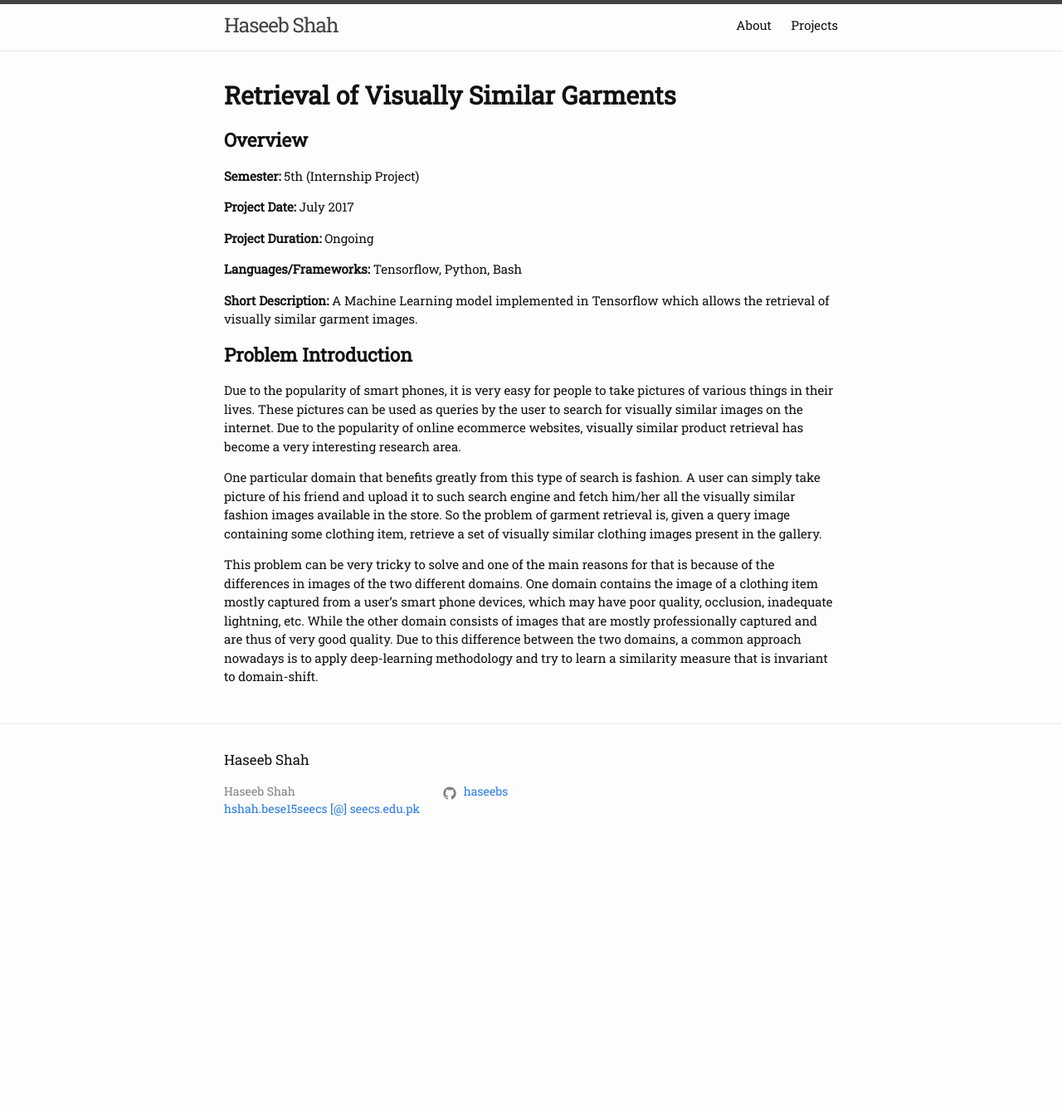
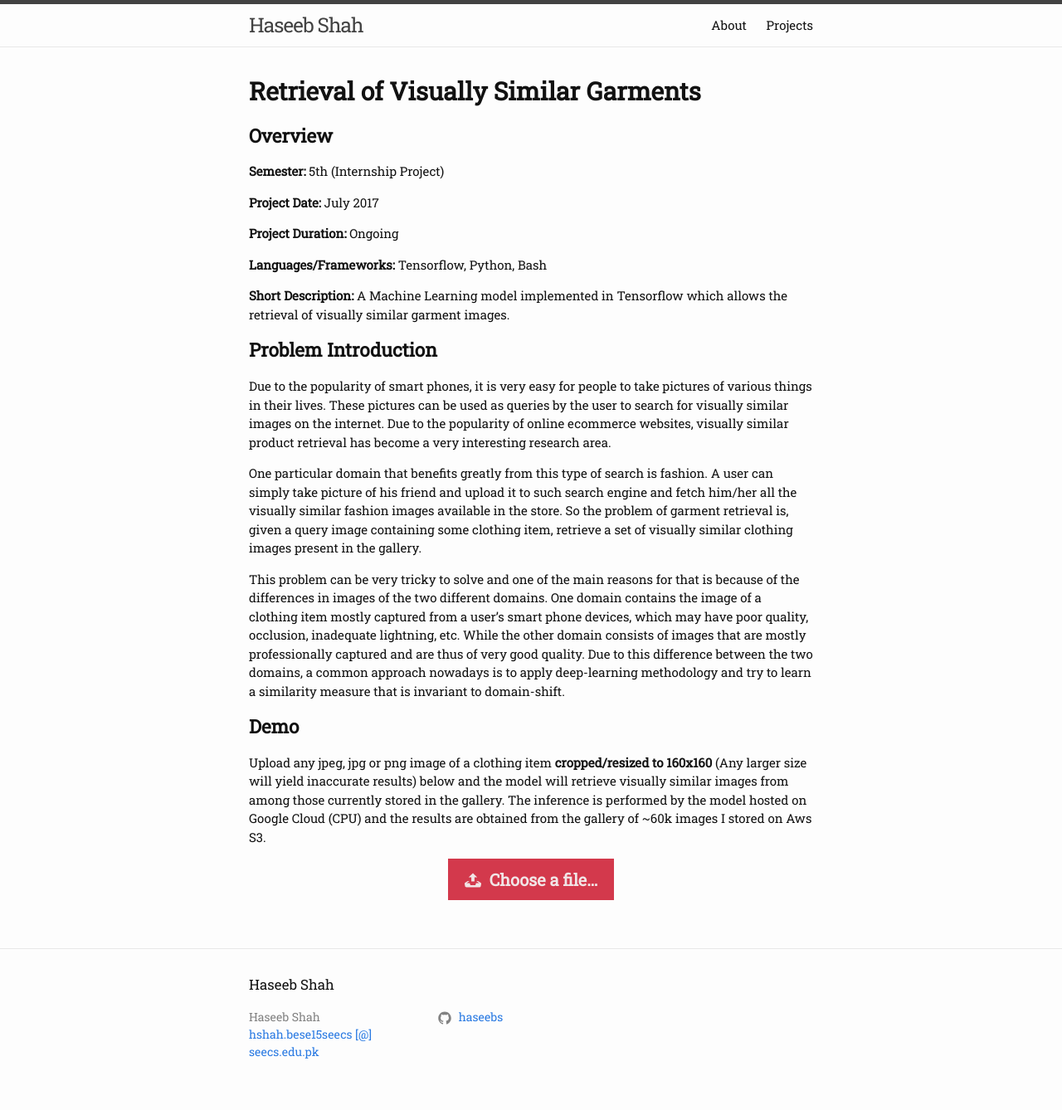
Before and after one commit to haseebs/haseebs.github.io, a Jekyll site: the page built from _projects/garment.markdown, in a window 1280 px wide. Shown: the whole page at 83% size. Built offline with Jekyll 4.4.1, drawn with Linux system fonts in a browser that asks for light colours; before the commit the page ends 1045 px from its top, so only the background shows below that.

Commit message:
Added demo for garment retrieval + minor changes

```diff
--- a/_includes/head.html
+++ b/_includes/head.html
@@ -7,6 +7,7 @@
   <meta name="description" content="{{ page.excerpt | default: site.description | strip_html | normalize_whitespace | truncate: 160 | escape }}">
 
   <link rel="stylesheet" href="{{ "/assets/main.css" | relative_url }}">
+  <script src="https://ajax.googleapis.com/ajax/libs/jquery/3.3.1/jquery.min.js"></script>
   <link rel="canonical" href="{{ page.url | replace:'index.html','' | absolute_url }}">
   <link rel="alternate" type="application/rss+xml" title="{{ site.title | escape }}" href="{{ "/feed.xml" | relative_url }}">
   <link href="https://fonts.googleapis.com/css?family=Montserrat|Open+Sans|Roboto+Slab" rel="stylesheet">
--- a/_projects/garment.markdown
+++ b/_projects/garment.markdown
@@ -42,3 +42,209 @@
 quality. Due to this difference between the two domains, a common
 approach nowadays is to apply deep-learning methodology and try to learn
 a similarity measure that is invariant to domain-shift.
+
+## **Demo**
+Upload any jpeg, jpg or png image of a clothing item **cropped/resized to
+160x160** (Any larger size will yield inaccurate results) below and the model
+will retrieve visually similar images from among those currently stored in
+the gallery. The inference is performed by the model hosted on Google Cloud
+(CPU) and the results are obtained from the gallery of ~60k images I stored
+on Aws S3.
+
+<style>
+* {
+    box-sizing: border-box;
+}
+
+.row {
+    display: -ms-flexbox; /* IE10 */
+    display: flex;
+    -ms-flex-wrap: wrap; /* IE10 */
+    flex-wrap: wrap;
+    padding: 0 4px;
+}
+
+.column {
+    -ms-flex: 25%; /* IE10 */
+    flex: 25%;
+    max-width: 25%;
+    padding: 0 4px;
+}
+
+.column img {
+    margin-top: 8px;
+    vertical-align: middle;
+}
+
+@media (max-width: 800px) {
+    .column {
+        -ms-flex: 50%;
+        flex: 50%;
+        max-width: 50%;
+    }
+}
+
+
+@media (max-width: 600px) {
+    .column {
+        -ms-flex: 100%;
+        flex: 100%;
+        max-width: 100%;
+    }
+}
+
+#file1 {
+    width: 0.1px;
+    height: 0.1px;
+    opacity: 0;
+    overflow: hidden;
+    position: absolute;
+    z-index: -1;
+}
+
+#file1 + label {
+    max-width: 80%;
+    font-size: 1.25rem;
+    /* 20px */
+    font-weight: 700;
+    text-overflow: ellipsis;
+    white-space: nowrap;
+    cursor: pointer;
+    display: inline-block;
+    overflow: hidden;
+    padding: 0.625rem 1.25rem;
+    /* 10px 20px */
+}
+
+#file1:focus + label,
+#file1.has-focus + label {
+    outline: 1px dotted #000;
+    outline: -webkit-focus-ring-color auto 5px;
+}
+
+#file1+ label svg {
+    width: 1em;
+    height: 1em;
+    vertical-align: middle;
+    fill: currentColor;
+    margin-top: -0.25em;
+    /* 4px */
+    margin-right: 0.25em;
+    /* 4px */
+}
+
+
+#file1 + label {
+    color: #f1e5e6;
+    background-color: #d3394c;
+}
+
+#file1:focus + label,
+#file1.has-focus + label,
+#file1 + label:hover {
+    background-color: #722040;
+}
+
+
+#file1 + label {
+	cursor: pointer; /* "hand" cursor */
+}
+
+#file1:focus + label {
+	outline: 1px dotted #000;
+	outline: -webkit-focus-ring-color auto 5px;
+}
+
+.center {
+    margin: auto;
+}
+
+</style>
+
+<form enctype="multipart/form-data" method="post" action="https://garment-retrieval.appspot.com/" style="text-align: center;">
+    <input type="file" name="file" id="file1"/>
+    <label for="file1"><svg xmlns="http://www.w3.org/2000/svg" width="20" height="17" viewBox="0 0 20 17"><path d="M10 0l-5.2 4.9h3.3v5.1h3.8v-5.1h3.3l-5.2-4.9zm9.3 11.5l-3.2-2.1h-2l3.4 2.6h-3.5c-.1 0-.2.1-.2.1l-.8 2.3h-6l-.8-2.2c-.1-.1-.1-.2-.2-.2h-3.6l3.4-2.6h-2l-3.2 2.1c-.4.3-.7 1-.6 1.5l.6 3.1c.1.5.7.9 1.2.9h16.3c.6 0 1.1-.4 1.3-.9l.6-3.1c.1-.5-.2-1.2-.7-1.5z"/></svg> <span>Choose a file&hellip;</span></label>
+</form>
+
+
+<div id="results" class="row">
+    <div class="column">
+        <img src=""/>
+        <img src=""/>
+        <img src=""/>
+        <img src=""/>
+    </div>
+    <div class="column">
+        <img src=""/>
+        <img src=""/>
+        <img src=""/>
+        <img src=""/>
+    </div>
+    <div class="column">
+        <img src=""/>
+        <img src=""/>
+        <img src=""/>
+        <img src=""/>
+    </div>
+    <div class="column">
+        <img src=""/>
+        <img src=""/>
+        <img src=""/>
+        <img src=""/>
+    </div>
+</div>
+<script>
+ $("#file1").on("change", function() {
+    formdata = new FormData();
+    var file = this.files[0];
+    if (formdata) {
+        formdata.append("file", file);
+        jQuery.getJSON({
+            url: "https://garment-retrieval.appspot.com/",
+            type: "POST",
+            data: formdata,
+            processData: false,
+            contentType: false,
+            success: function(response) {
+                $('#results img').each(function(index) {
+                    $(this).attr("src", response[index]);
+                });
+            }
+        });
+    }
+});
+
+/*
+	Script by Osvaldas Valutis
+	Available for use under the MIT License
+*/
+'use strict';
+
+;( function ( document, window, index )
+{
+	var inputs = document.querySelectorAll( '#file1' );
+	Array.prototype.forEach.call( inputs, function( input )
+	{
+		var label	 = input.nextElementSibling,
+			labelVal = label.innerHTML;
+
+		input.addEventListener( 'change', function( e )
+		{
+			var fileName = '';
+			if( this.files && this.files.length > 1 )
+				fileName = ( this.getAttribute( 'data-multiple-caption' ) || '' ).replace( '{count}', this.files.length );
+			else
+				fileName = e.target.value.split( '\\' ).pop();
+
+			if( fileName )
+				label.querySelector( 'span' ).innerHTML = fileName;
+			else
+				label.innerHTML = labelVal;
+		});
+
+		// Firefox bug fix
+		input.addEventListener( 'focus', function(){ input.classList.add( 'has-focus' ); });
+		input.addEventListener( 'blur', function(){ input.classList.remove( 'has-focus' ); });
+	});
+}( document, window, 0 ));
+</script>
```
Also changed, not shown: index.md (+8 -2 lines), 11 other files.
